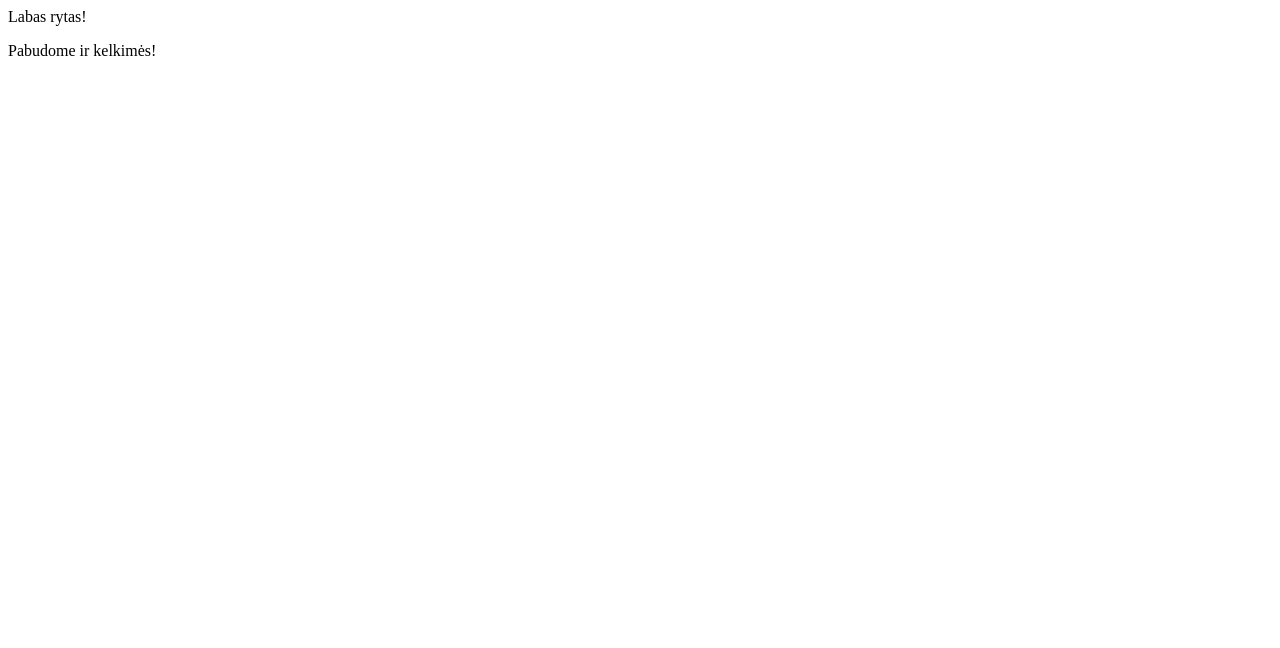
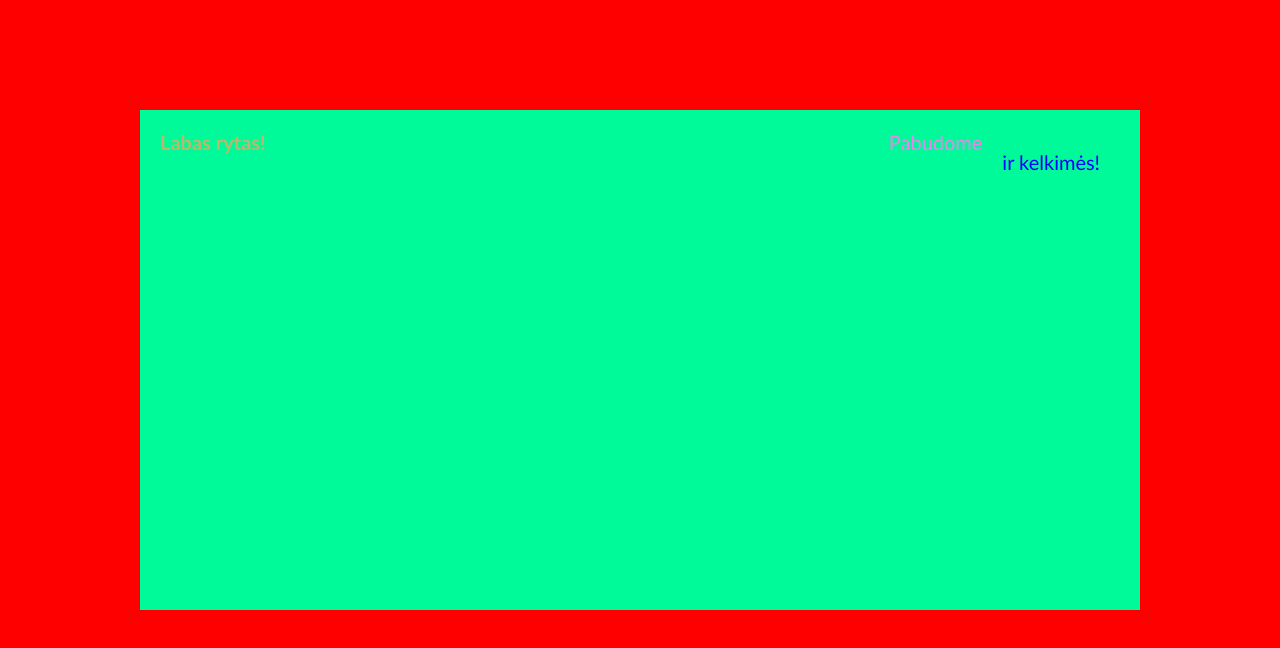
Before and after one commit to Gretata/6-Testas-1, a plain HTML site: page index.html in a window 1280 px wide. Drawn offline with Linux system fonts and the light colour scheme.

Commit message:
pabaigiau visu elementu stilus

```diff
--- a/css/style.css
+++ b/css/style.css
@@ -6,3 +6,44 @@ body * {
     box-sizing: border-box;
     font-family: 'Gill Sans', 'Gill Sans MT', Calibri, 'Trebuchet MS', sans-serif
 }
+
+div {
+    display: inline-block;
+    float: left;
+    width: 100%;
+    height: 100vh;
+    background-color: red;
+}
+
+    .container {
+        display: inline-block;
+        float: left;
+        width: 1000px;
+        height: 500px;
+        background-color: mediumspringgreen;
+        margin-left: calc((100% - 1000px) / 2);
+        margin-top: 110px;
+    }
+
+h1 {
+    display: inline-block;
+    float: left;
+    color: darkkhaki;
+    font-size: 20px;
+    padding: 20px;
+}
+
+p { display: inline-block;
+    float: right;
+    color: violet;
+    font-size: 20px;
+    padding: 20px;
+}
+
+span {
+    display: inline-block;
+    float: right;
+    color: blue;
+    font-size: 20px;
+    padding: 20px;
+}
--- a/index.html
+++ b/index.html
@@ -5,18 +5,18 @@
     <meta name="viewport" content="width=device-width, initial-scale=1.0">
     <meta http-equiv="X-UA-Compatible" content="ie=edge">
     <title> pirmasis-front-end-testas </title>
+    <link rel="stylesheet" href="./css/style.css">
 
 </head>
 <body>
     <div>
-    <hi> Labas rytas! </hi>
-    <p> Pabudome ir kelkimės! </p>
+        <div class="container">
+    <h1> Labas rytas!
+    </h1>
+    <p> Pabudome <span> ir kelkimės! </span>
+    </p>
+        </div>
     </div>
-
 
 </body>
 </html>
-
-
-<!-- Sukurti projektą, kuriame būtu elementai:
-    raudono fono "div", "h1" su tekstu "Labas rytas!" ir "p" elementas su tekstu "Pabudome ir kelkimės!"; projekto failų struktūrą susikurti pagal poreikį. -->
```
